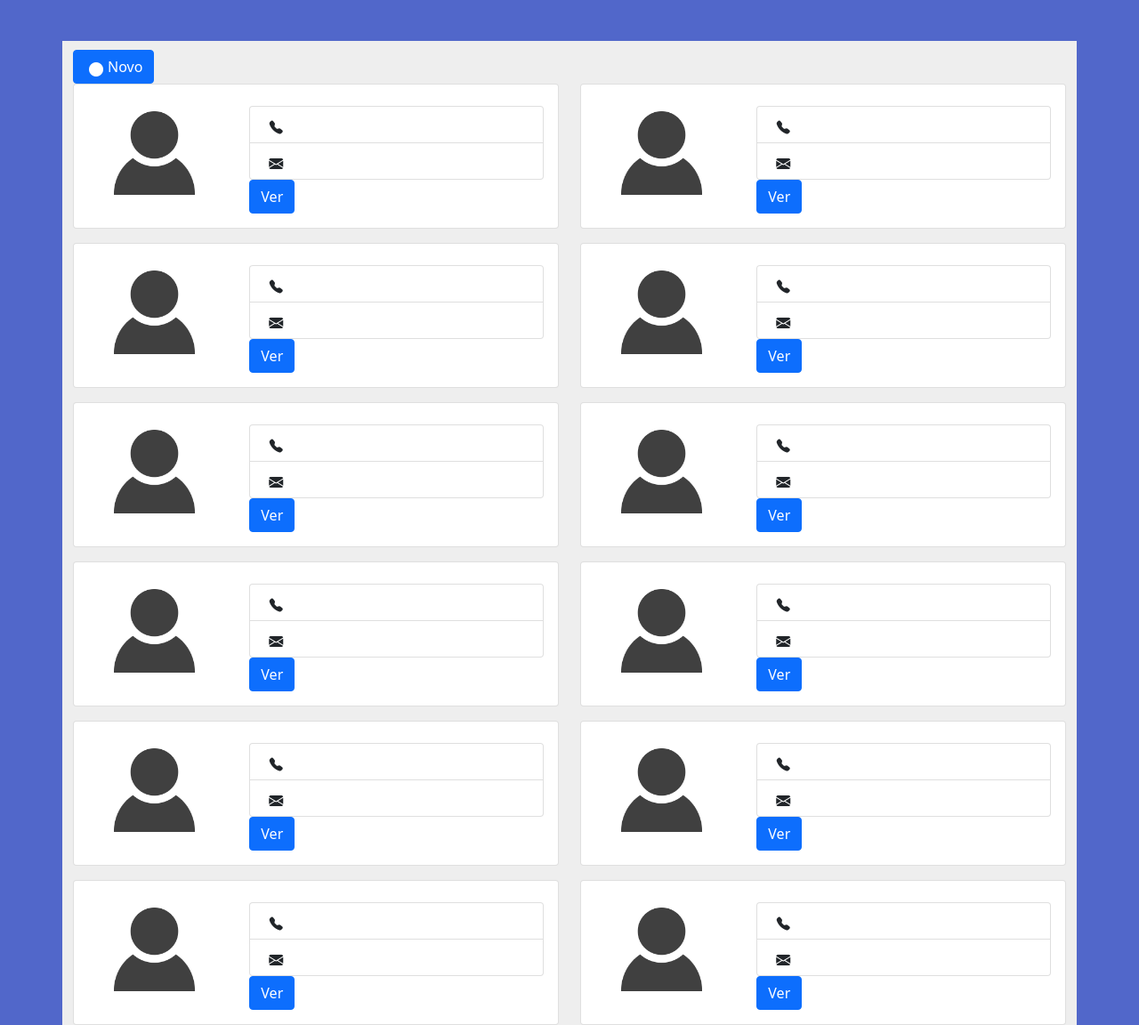
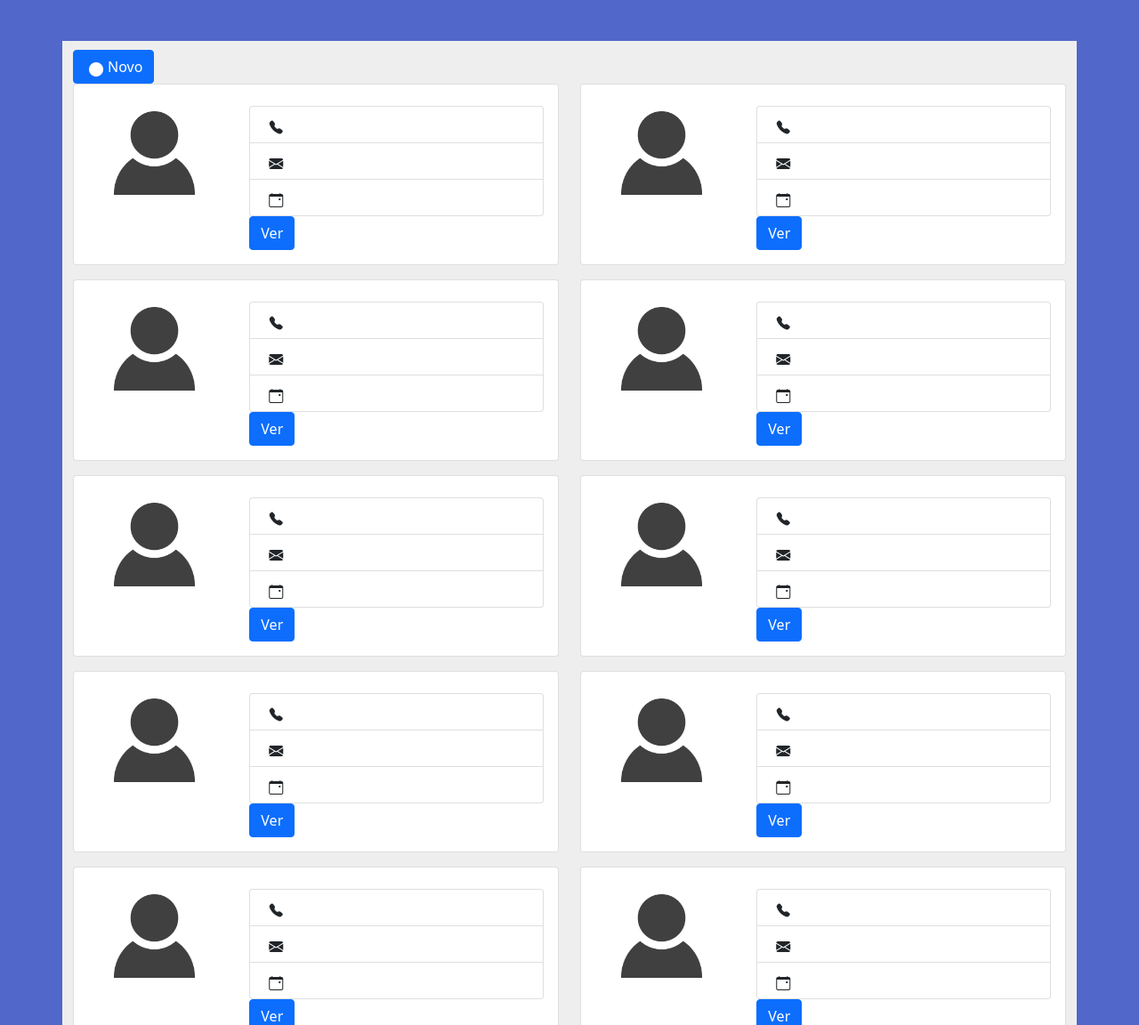
Before and after one commit to VictorCarlquist/Agenda, a Django app: page /home/ in a window 1280 px wide. Shown: the part 210-1362 px from the top of the page at 89% size. Run offline with Django 3.2, Linux system fonts and the light colour scheme; data that the repository does not hold is empty; some web fonts are replaced.

Commit message:
exibe data

```diff
--- a/contacts/serializers.py
+++ b/contacts/serializers.py
@@ -8,6 +8,7 @@ class ContactSerializer(serializers.Serializer):
     name = serializers.CharField(max_length=80)
     telephone = serializers.CharField(max_length=16, allow_blank=True)
     email = serializers.CharField(max_length=80, allow_blank=True)
+    created_date = serializers.DateField(format="%d-%m-%Y", required=False)
 
     def create(self, user, validated_data):
         return Contact.objects.create(user=user, **validated_data)
--- a/contacts/templates/home.html
+++ b/contacts/templates/home.html
@@ -114,6 +114,7 @@
                         <ul class="list-group">
                             <li class="list-group-item"><i class="bi bi-telephone-fill"></i>[[ c.telephone ]]</li>
                             <li class="list-group-item"><i class="bi bi-envelope-fill"></i>[[ c.email ]]</li>
+                            <li class="list-group-item"><i class="bi bi-calendar-event"></i>[[ c.created_date ]]</li>
                         </ul>
                         <a class="btn btn-primary" :href="'/details/' + [[ c.id ]]">Ver</a>
                         </div>
```
Also changed, not shown: agenda/db.sqlite3.
